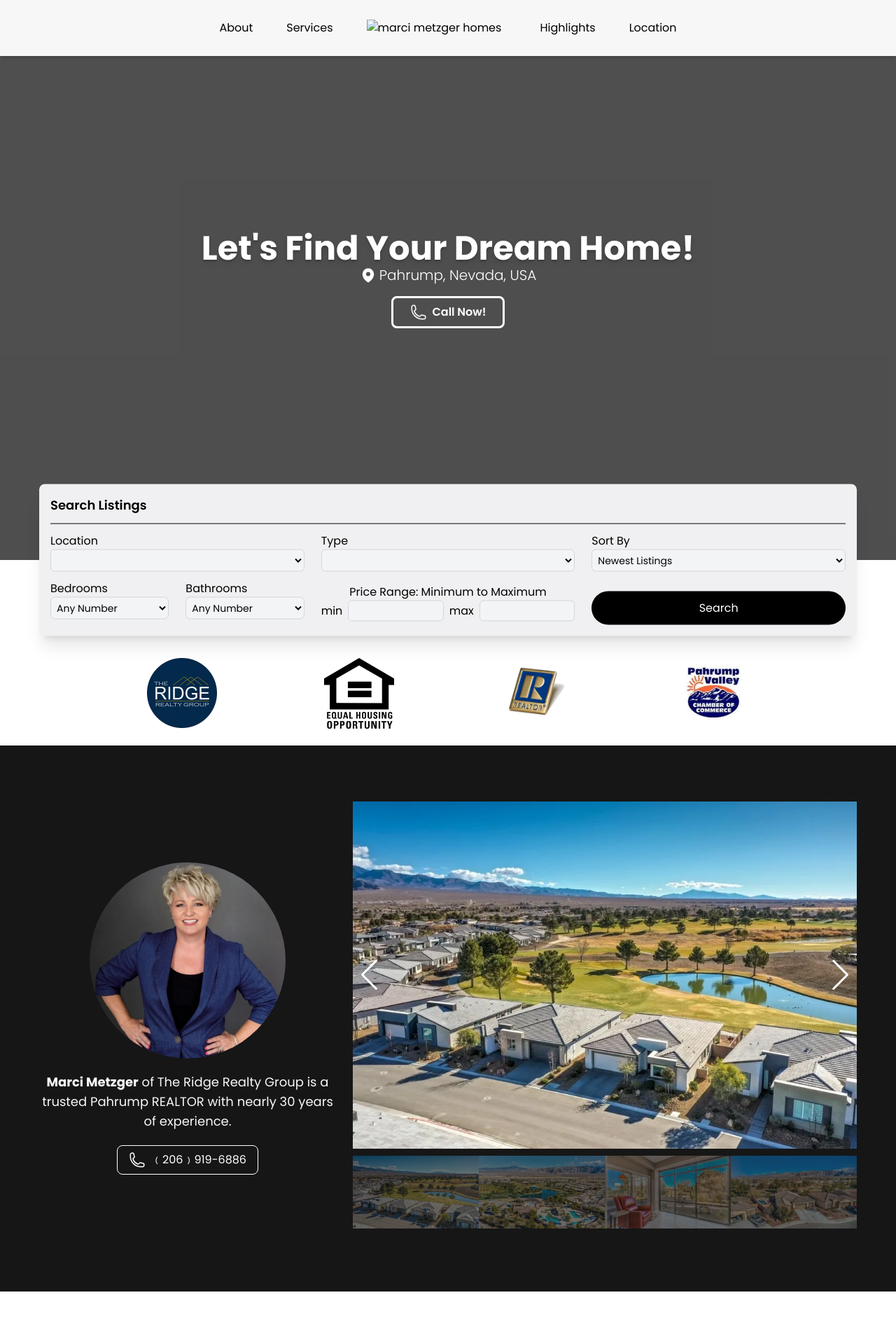
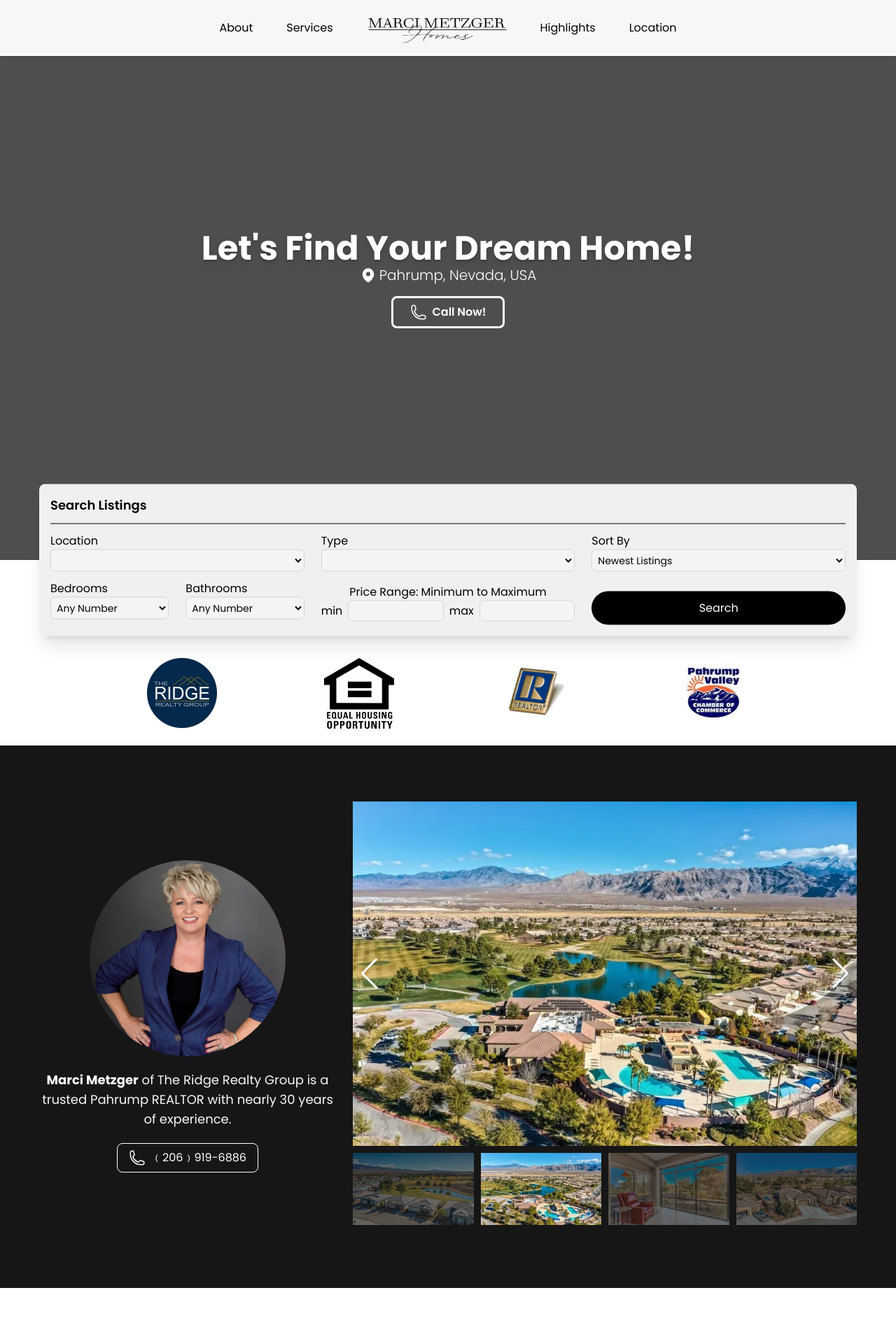
Before and after one commit to Siege-S/Revamp-Project, a plain HTML site: page index.html in a window 1280 px wide. Shown: the top 1900 px of the page at 70% size. Drawn offline with nearby package versions, Linux system fonts and the light colour scheme; the site is published under a folder, as on GitHub Pages, so addresses that start at the root find nothing.

Commit message:
Fixed Paths

```diff
--- a/index.html
+++ b/index.html
@@ -58,7 +58,7 @@
             <li>
               <a href="#home"
                 ><img
-                  src="../assets/logo.webp"
+                  src="./assets/logo.webp"
                   alt="marci metzger homes"
                   class="w-35 md:w-50 transition-all cursor-pointer lg:mx-6"
               /></a>
@@ -844,6 +844,6 @@
     <script src="https://cdn.jsdelivr.net/npm/swiper@11/swiper-bundle.min.js"></script>
 
     <!-- Script JS -->
-    <script src="/app.js"></script>
+    <script src="./app.js"></script>
   </body>
 </html>
```
